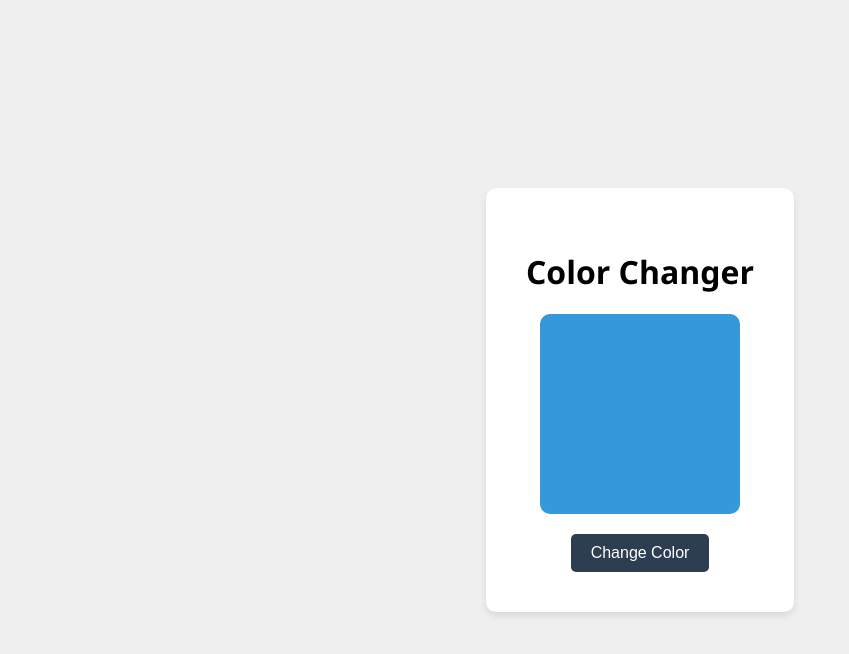
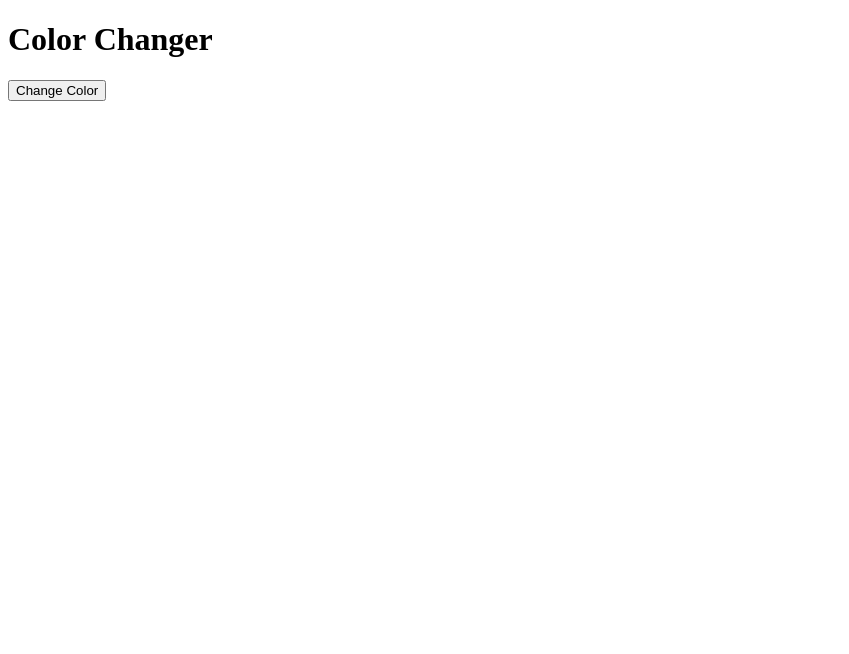
Before and after one commit to Jordan-05-ochieng/checkpoint10, a plain HTML site: page index.html in a window 1280 px wide. Shown: the whole page, without its empty margins (0-849 px from the left). Drawn offline with Linux system fonts and the light colour scheme.

Commit message:
index.html

```diff
--- a/index.html
+++ b/index.html
@@ -4,49 +4,7 @@
     <meta charset="UTF-8">
     <meta name="viewport" content="width=device-width, initial-scale=1.0">
     <title>Color Changer</title>
-    <style>
-        body {
-            font-family: 'Segoe UI', Tahoma, Geneva, Verdana, sans-serif;
-            display: flex;
-            justify-content: center;
-            align-items: center;
-            height: 100vh;
-            margin: 0;
-            background-color: #f0f0f0;
-        }
 
-        .container {
-            text-align: center;
-            background-color: white;
-            padding: 40px;
-            border-radius: 10px;
-            box-shadow: 0 4px 8px rgba(0, 0, 0, 0.1);
-        }
-
-        #color-box {
-            width: 200px;
-            height: 200px;
-            background-color: #3498db; /* Default color */
-            margin: 20px auto;
-            border-radius: 10px;
-            transition: background-color 0.5s ease; /* Smooth transition for color change */
-        }
-
-        #change-color-btn {
-            padding: 10px 20px;
-            font-size: 16px;
-            cursor: pointer;
-            border: none;
-            border-radius: 5px;
-            background-color: #2c3e50;
-            color: white;
-            transition: background-color 0.3s ease;
-        }
-
-        #change-color-btn:hover {
-            background-color: #34495e;
-        }
-    </style>
 </head>
 <body>
 
```
